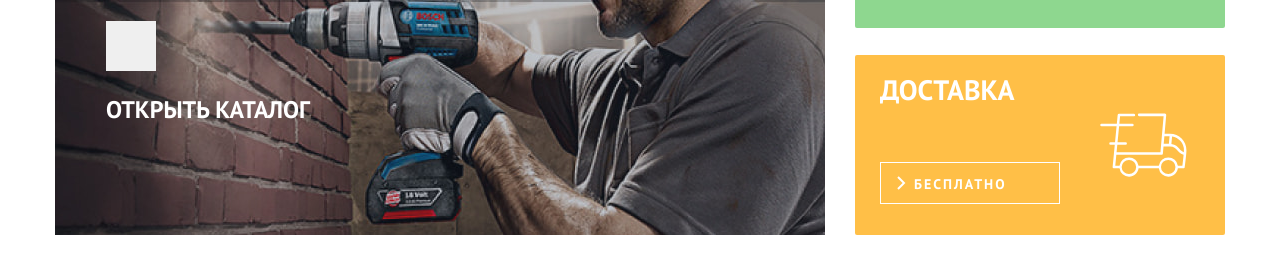
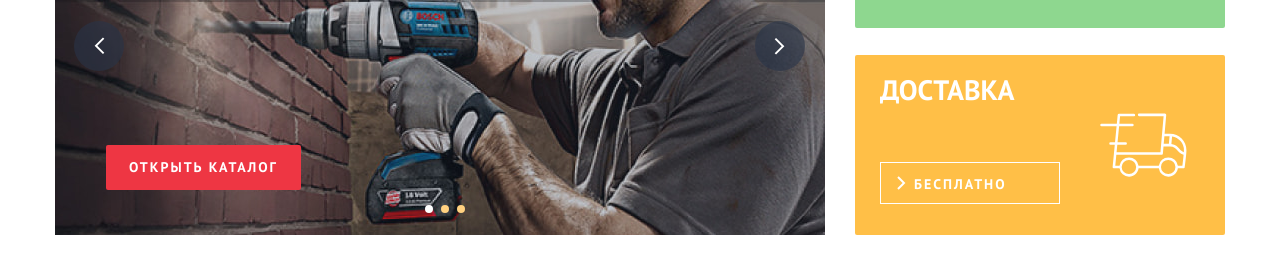
Before and after one commit to ant30111/grading-technomart, a plain HTML site: page index.html in a window 1280 px wide. Shown: the part 571-844 px from the top of the page. Drawn offline with Linux system fonts and the light colour scheme.

Commit message:
стилизует слайдер

```diff
--- a/styles/slyles.css
+++ b/styles/slyles.css
@@ -804,6 +804,7 @@ body {
 }
 
 .slide-1 {
+  /* display: none; */
   height: 100%;
   padding: 53px 2px 22px 51px;
   background-image: url("../images/slide-1.jpg");
@@ -833,15 +834,79 @@ body {
 .slider-controls {
   position: relative;
   display: flex;
-  justify-content: space-between;
-  margin-bottom: 74px;
+  margin-bottom: 124px;
 }
 
 .slider-btn {
   position: absolute;
   width: 50px;
   height: 50px;
+  background: url("../images/icons/arrow-slider.svg") no-repeat 50% rgba(41, 52, 73, 0.6);
+  border-radius: 50%;
+}
 
+.slider-btn:hover {
+  opacity: 0.7;
+}
+
+.slider-btn:active {
+  opacity: 0.5;
+}
+
+.slider-btn-prev {
+  left: -32px;
+}
+
+.slider-btn-next {
+  right: 18px;
+  transform: rotate(180deg);
+}
+
+.slider-link {
+  width: 195px;
+  padding: 13px 0 14px;
+  font-size: 14px;
+  line-height: 18px;
+  letter-spacing: 2px;
+  text-align: center;
+  background-color: #ee3643;
+  border-radius: 2px;
+}
+
+.slider-link:hover {
+  background-color: #ca2c37;
+}
+
+.slider-link:active {
+  background-color: #ba2732;
+}
+
+.pagination-list {
+  display: flex;
+  align-items: center;
+  gap: 4px 8px;
+  flex-wrap: wrap;
+  max-width: 80px;
+  margin: 0 auto;
+}
+
+.pagination-btn {
+  width: 8px;
+  height: 8px;
+  background-color: #ffd180;
+  border-radius: 50%;
+}
+
+.pagination-btn:hover {
+  opacity: 0.5;
+}
+
+.pagination-btn:active {
+  opacity: 0.3;
+}
+
+.pagination-btn-current {
+  background-color: #ffffff;
 }
 
 .banners-services-item-discount {
```
